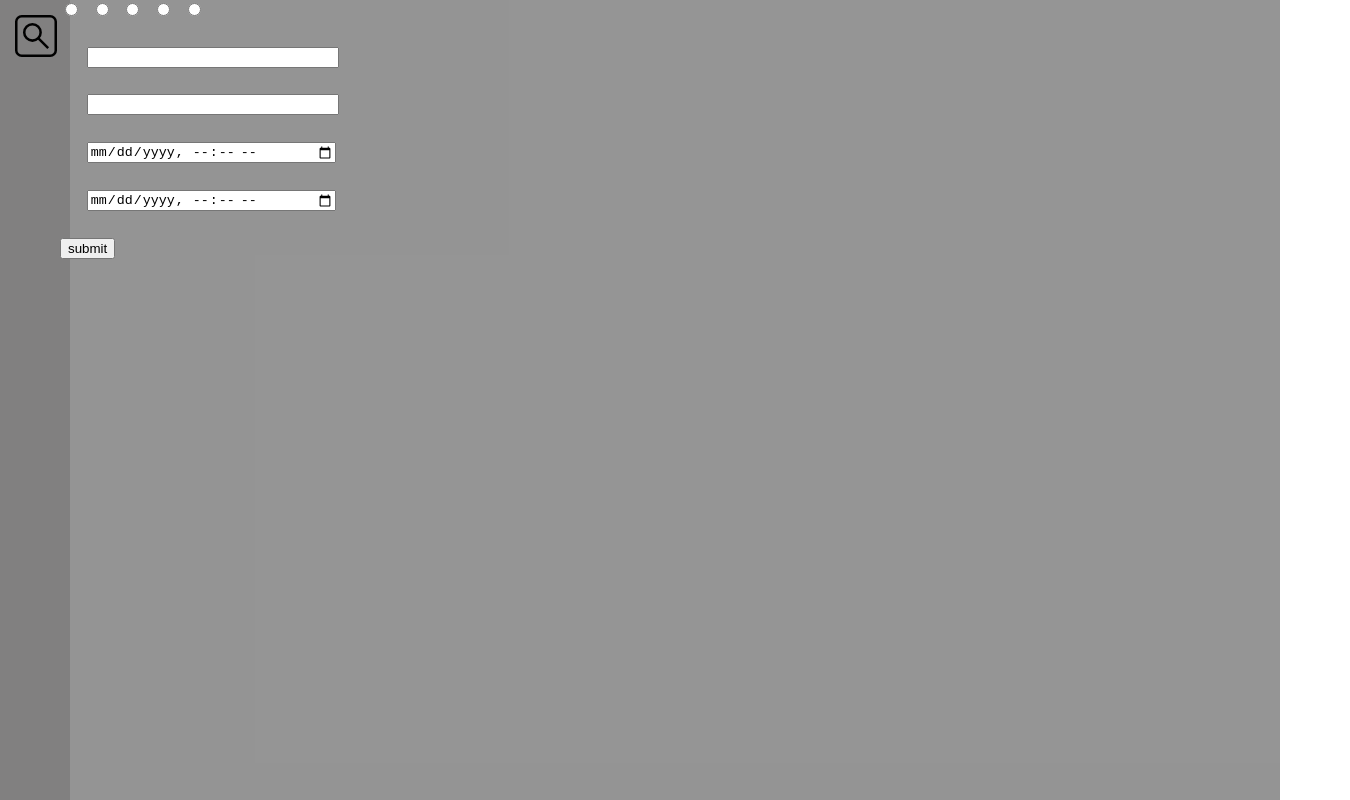
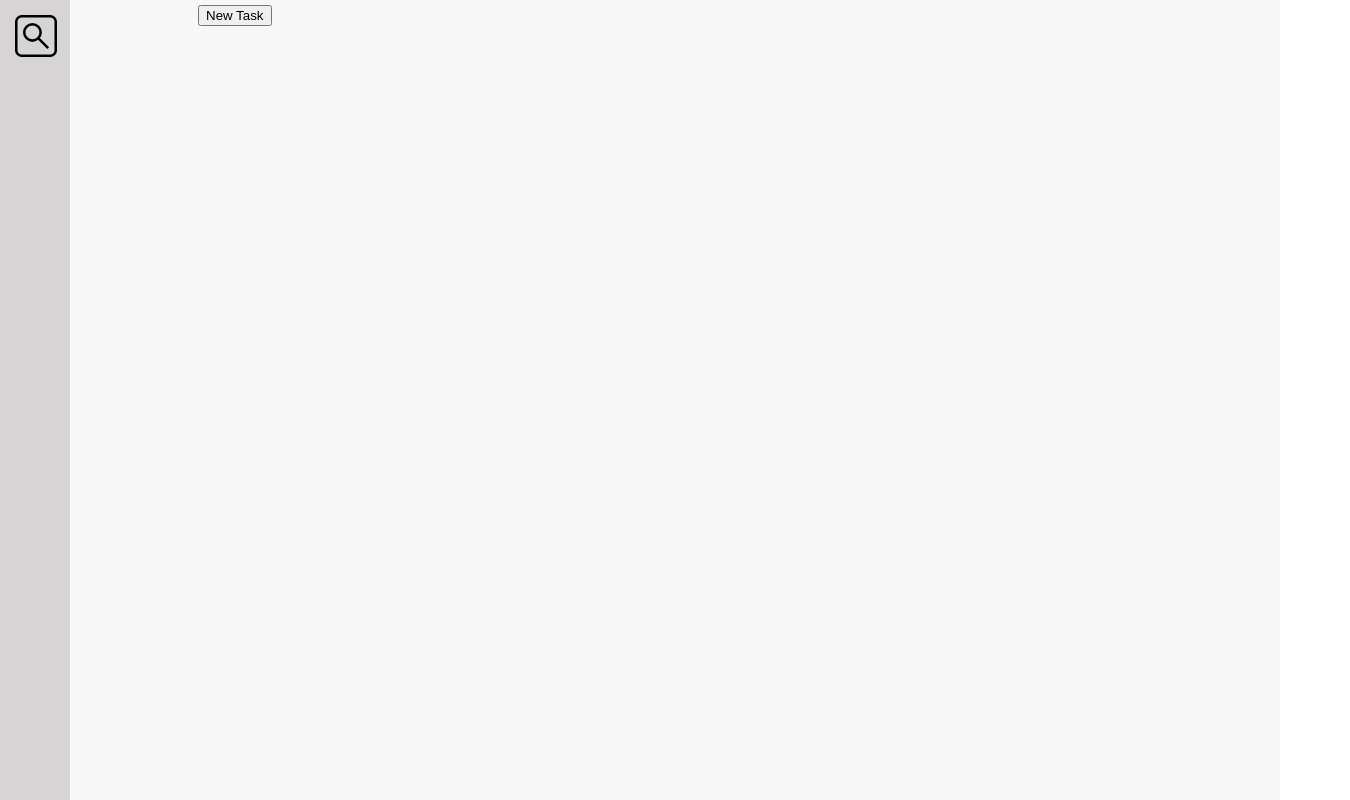
Before and after one commit to FileNotFound7/Todo-App, a plain HTML site: page frontend/index.html in a window 1280 px wide. Shown: the whole page, 1350 px wide, since content can reach past the window. Drawn offline with Linux system fonts and the light colour scheme.

```diff
--- a/frontend/index.html
+++ b/frontend/index.html
@@ -17,8 +17,12 @@
         </picture>
         <!-- <canvas id="dvd_sidebar" class="dvd"></canvas> -->
     </div>
-    <div class="task-bg">
-        <form class="task-editor">
+    <div class="editor_bg">
+        <div class="editor">
+            <div class="editor_head">
+                <button class="close_btn" onclick=hide_editor()>X</button> <!-- TODO: svg close button -->
+            </div>
+            <form action="http://127.0.0.1:2999/newtask" class="editor_form">
                 <input type="radio" name="priority" value="1" class="priority">
                 <input type="radio" name="priority" value="2" class="priority">
                 <input type="radio" name="priority" value="3" class="priority">
@@ -28,10 +32,14 @@
                 <input type="text" name="description" class="inputBox">
                 <input type="datetime-local" name="from" class="inputBox">
                 <input type="datetime-local" name="to" class="inputBox">
-            <input type="submit" value="submit" class="Submit!">
+                <input type="submit" value="Submit!">
             </form>
         </div>
+    </div>
     <div class="content">
+        <div id="controls">
+            <button id="new_task" onclick=show_editor()>New Task</button>
+        </div>
         <div id="tasks"></div>
     </div>
 </body>
--- a/frontend/main.css
+++ b/frontend/main.css
@@ -20,25 +20,36 @@
 }
 
 .inputBox {
-    width: 20%;
+    width: 100%;
     display: block;
-    margin:2em;
+    margin-left: auto;
+    margin-right: auto;
+    margin-top: 2em;
+    margin-bottom: 2em;
 }
 
-.task-editor {
-    padding-left: var(--toolbar-width);
-    margin: auto
+.editor {
+    margin: auto;
+    padding: 1em;
+    background-color:var(--dark-secondary);
+    border-radius:2em;
+    width:fit-content;
 }
 
-.task-bg {
+.close_btn {
+    border: 0px solid rgba(0,0,0,0);
+    border-radius: 4px;
+}
+
+.editor_bg {
     background-color: rgba(0,0,0,0.4);
-    visibility: visible;
-    display:absolute;
+    visibility: hidden;
     height:100%;
     width:100%;
-    position: fixed;
-    margin-left: calc(100% - var(--toolbar-width));
-    margin: auto;
+    position: absolute;
+    top:0;
+    left:calc(var(--toolbar-width) + 2*var(--padding));
+    text-align: center;
 }
 
 .dvd {
--- a/frontend/main.js
+++ b/frontend/main.js
@@ -1,114 +1,9 @@
-class taskEditor {
-    constructor(parent, id, name = null, description = null, priority = null, start = null, end = null) {
-        this.id = id;
-
-        var bg = document.createElement("div");
-        bg.className = 'task-bg'
-
-        var form = document.createElement("form");
-        form.id = `task_${id}`;
-        form.className = 'task-editor'
-        this.formId = form.id
-
-        bg.appendChild(form)
-
-        document.body.appendChild(bg);
-
-        // make radio buttons
-        for (const level of ["1", "2", "3", "4", "5"]) {
-            let radio = document.createElement("input");
-            radio.type = "radio";
-            radio.name = 'priority';
-            radio.className = `priority${level}`;
-            radio.value = level;
-            if (priority == level) {
-                radio.checked = true;
-            }
-            form.appendChild(radio);
-        }
-
-        // other elements
-        var name = document.createElement("input");
-        name.name = "name";
-        name.type = "text";
-        name.style = "textBox";
-        name.value = name;
-        form.appendChild(name);
-
-        var description = document.createElement("input");
-        description.name = "description"
-        description.type = "text";
-        description.style = "textBox";
-        description.value = description;
-        form.appendChild(description);
-
-        var date_to = document.createElement("input");
-        date_to.name = 'to'
-        date_to.type = "datetime-local";
-        name.style = "dateBox";
-        form.appendChild(date_to);
-
-        var date_from = document.createElement("input");
-        date_from.name = 'from'
-        date_from.type = "datetime-local";
-        name.style = "dateBox";
-        form.appendChild(date_from);
-
-        const button = document.createElement("button")
-        button.textContent = "Submit!";
-        button.type = "submit"
-        button.value = "submit"
-        form.appendChild(button);
-
-        form.addEventListener("submit", (event) => {
-            event.preventDefault();
-            this.submit();
-        });
-    }
-    // edit(event) {
-    //     console.log(`${event.target.id} - ${event.target.value}`);
-    //     if (event.target.parentNode.parentNode.id != "new-row") {
-
-    //     }
-    // }
-    // create(event) {
-    //     // const radio = document.querySelector(`input[name="${this.id}-task-priority"]:checked`);
-    //     // if (radio != null) {
-    //     //     this.priority = radio.value;
-    //     // } else {
-    //     //     this.priority = null;
-    //     // }
-    //     // this.name = document.getElementById(`${this.id}-name`).value;
-    //     // this.description = document.getElementById(`${this.id}-description`).value;
-    //     // this.start = document.getElementById(`${this.id}-date-from`).value;
-    //     // this.end = document.getElementById(`${this.id}-date-to`).value;
-
-
-
-    //     console.log(`${this.priority}, ${this.name}, ${this.description}, ${this.start}, ${this.end}`)
-
-    //     console.log("New task created.");
-    // }
-    async submit() {
-    // Associate the FormData object with the form element
-    const formData = new FormData(document.getElementById(this.formId));
-    formData.append(this.id)
-
-    const response = await fetch("http://127.0.0.1:2999/newtask", {
-        method: "POST",
-        // Set the FormData instance as the request body
-        body: formData,
-    });
-    console.log(await response.textContent);
-    }
-
+function show_editor() {
+    editor_bg = document.getElementsByClassName("editor_bg").item(0)
+    editor_bg.style.visibility = "visible"
 }
 
-function main() {
-    let tasks = document.getElementById("tasks");
-
-    console.log(tasks);
-    let input = new taskEditor(tasks, "new");
+function hide_editor() {
+    editor_bg = document.getElementsByClassName("editor_bg").item(0)
+    editor_bg.style.visibility = "hidden"
 }
-
-document.addEventListener("DOMContentLoaded", main)
```
Lines whose indentation alone changed are shown as unchanged.
